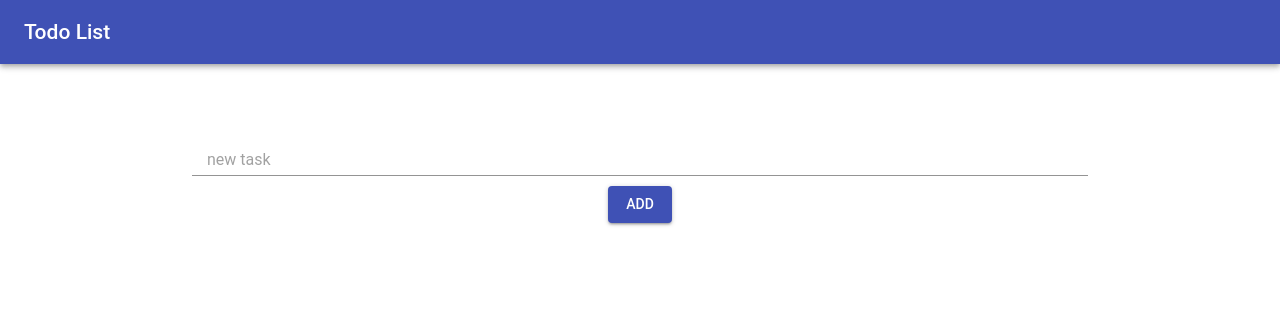
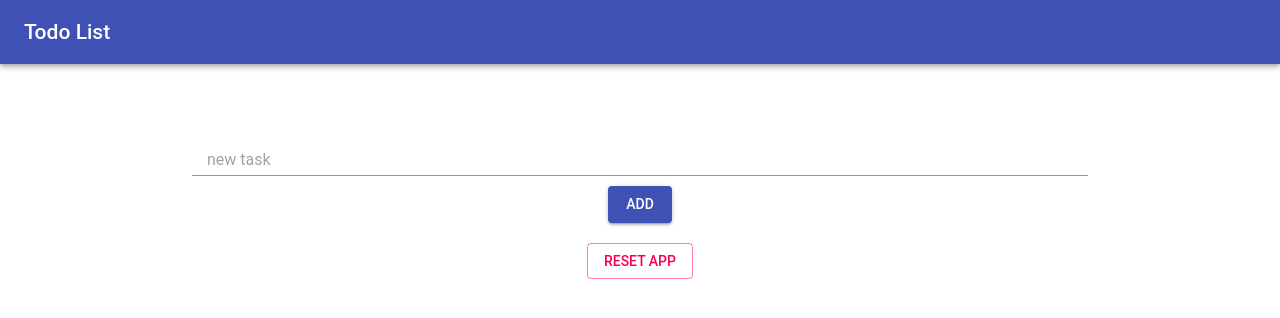
Before and after one commit to Bushuo/react-todolist, a React (Create React App) app: page / in a window 1280 px wide. Shown: the top 318 px of the page. Built offline with nearby package versions, Linux system fonts and the light colour scheme.

Commit message:
add: reset app button and modal dialogue

```diff
--- a/src/App.js
+++ b/src/App.js
@@ -2,6 +2,8 @@ import React, { Component } from "react";
 
 import Button from "@material-ui/core/Button";
 import Input from "@material-ui/core/Input";
+import Modal from '@material-ui/core/Modal';
+import Typography from '@material-ui/core/Typography';
 import { withStyles } from "@material-ui/core/styles";
 
 import NavBar from "./components/navbar";
@@ -15,7 +17,8 @@ class App extends Component {
             open: [],
             done: [],
             inputText: "",
-            showDone: false
+            showDone: false,
+            shouldReset: false,
         };
 
         this.addTask = this.addTask.bind(this);
@@ -23,6 +26,18 @@ class App extends Component {
         this.handleUrgenceSelection = this.handleUrgenceSelection.bind(this);
         this.handleInputText = this.handleInputText.bind(this);
         this.deleteTask = this.deleteTask.bind(this);
+    }
+
+    resetApplication() {
+
+    }
+
+    openResetAppModal = () => {
+        this.setState({shouldReset:true}, () => console.log(this.state.shouldReset));
+    }
+
+    abortResetApp = () => {
+        this.setState({shouldReset:false});
     }
 
     hydrateStateWithLocalStorage() {
@@ -54,7 +69,7 @@ class App extends Component {
           // save to localStorage
           localStorage.setItem(key, JSON.stringify(this.state[key]));
         }
-      }
+    }
 
     componentDidMount() {
         this.hydrateStateWithLocalStorage();
@@ -231,6 +246,14 @@ class App extends Component {
 
     handleUrgenceAreaClicked = () => {};
 
+    getModalStyle() {
+        return {
+            top: "50%",
+            left: "50%",
+            transform: "translate(-50%, -50%)",
+        }
+    }
+
     render() {
         const { classes } = this.props;
         return (
@@ -268,12 +291,34 @@ class App extends Component {
                         showDone={this.state.showDone}
                     />
                 </div>
+                <Button
+                    className={classes.resetAppBtn}
+                    children=""
+                    variant="outlined"
+                    color="secondary"
+                    onClick={this.openResetAppModal}
+                >
+                reset app
+                </Button>
+                <Modal style={this.getModalStyle()}
+                    open={this.state.shouldReset}
+                    onClose={this.abortResetApp}
+                >
+                    <div className={classes.resetModal}>
+                        <Typography variant="h6">
+                            Reset Application?
+                        </Typography>
+                        <Typography variant="subtitle1" >
+                            Do you want to really reset the application? There is no going back
+                        </Typography>
+                        </div>
+                </Modal>
             </div>
         );
     }
 }
 
-const styles = {
+const styles = theme => ({
     root: {
         textAlign: "center"
     },
@@ -293,7 +338,17 @@ const styles = {
     },
     inputButtonContainer: {
         marginTop: "10px"
+    },
+    resetAppBtn: {
+        marginTop: "20px"
+    },
+    resetModal: {
+        position: 'absolute',
+        width: theme.spacing.unit * 50,
+        backgroundColor: theme.palette.background.paper,
+        boxShadow: theme.shadows[5],
+        padding: theme.spacing.unit * 4,
     }
-};
+});
 
 export default withStyles(styles)(App);
```
Also changed, not shown: 1 other file (tests, documents, lock files or other folders).
